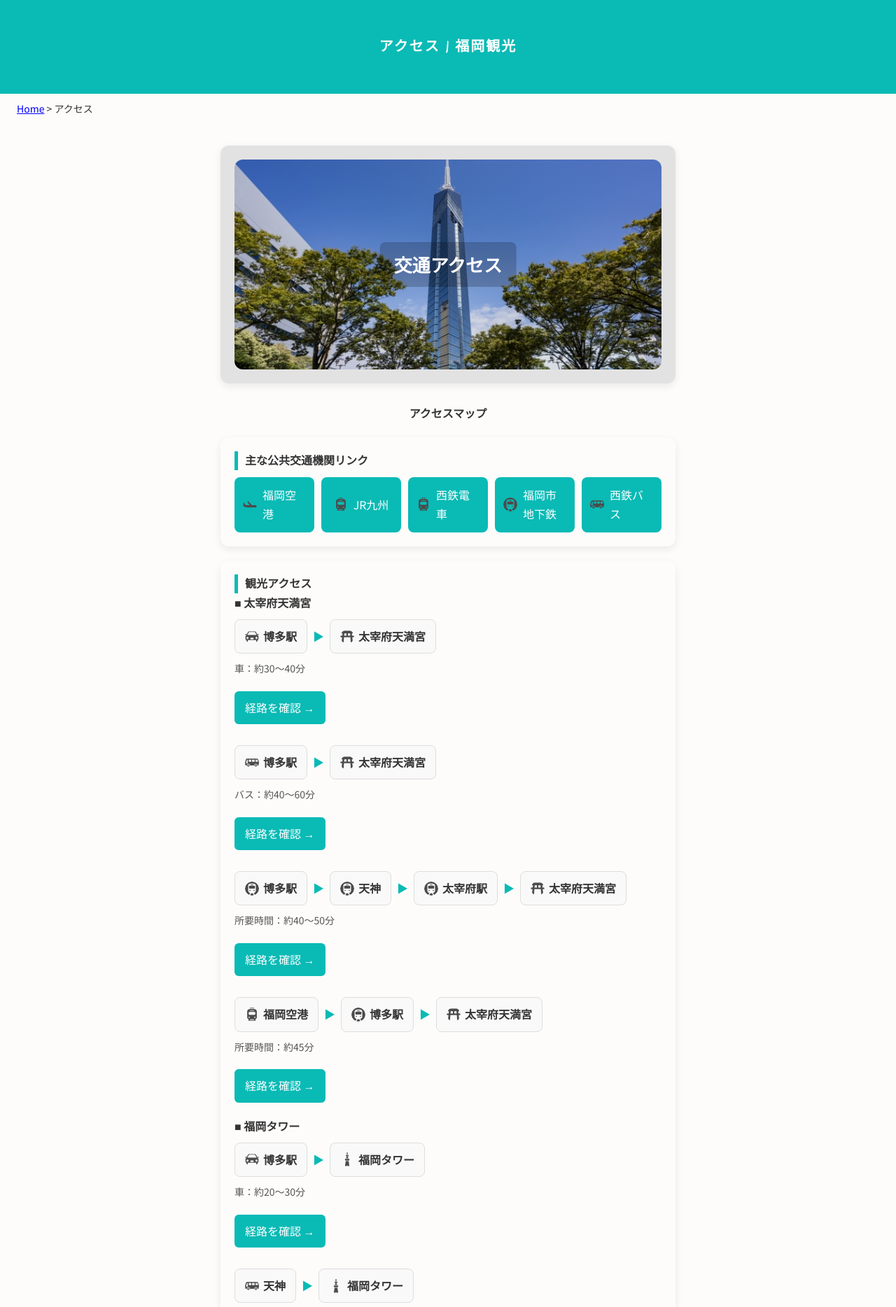
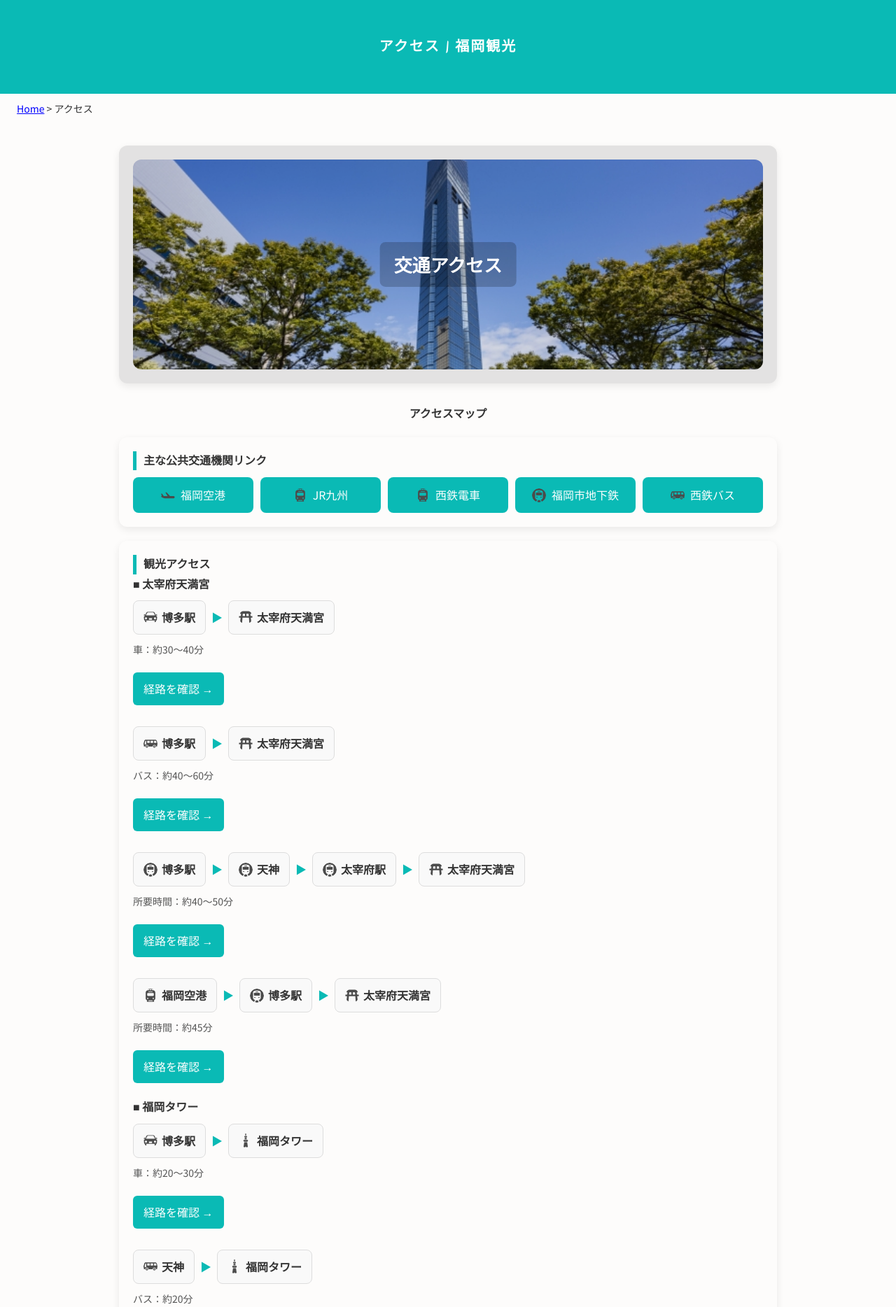
Before and after one commit to pythonyasu0706-cpu/kankou_project, a Flask app: page /access in a window 1280 px wide. Shown: the part 60-1928 px from the top of the page at 70% size. Run offline with Flask 3, Linux system fonts and the light colour scheme.

Commit message:
アクセスページのCSSのmax-widthを修正

```diff
--- a/static/css/pages/access.css
+++ b/static/css/pages/access.css
@@ -5,7 +5,6 @@
 ========================= */
 
 .container {
-    max-width: 650px;
     margin: 0 auto;
     padding: 0;
 }
```
